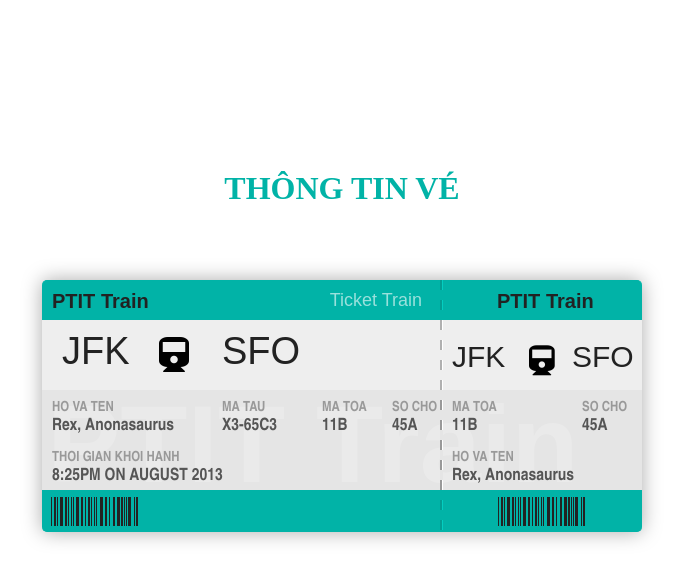
After one commit to LeHoaiDuyBinh/github-WebBanVeTau, a PHP site: page /view/ticketing/BookTickets/hienthongtin.php in a window 1280 px wide. The commit adds this page. Shown: the top 581 px of the page, without its empty margins (298-981 px from the left). Run offline with PHP 8.4, Linux system fonts and the light colour scheme.

Commit message:
add qr code and hienthongtin

```diff
--- a/src/controller/DatVeController.php
+++ b/src/controller/DatVeController.php
@@ -31,4 +31,10 @@
             $thongTinNguoiDat=$_SESSION['data_xacnhan']->thongTinNguoiDat;
             include 'view/ticketing/BookTickets/xacnhan.php';
         }
+        public function hienthongtin() {
+            include 'view/ticketing/BookTickets/hienthongtin.php';
+        }
+        public function qrcode() {
+            include 'view/ticketing/BookTickets/qrcode.php';
+        }
     }
--- /dev/null
+++ b/src/view/css/hienthongtin.css
@@ -0,0 +1,360 @@
+.body-page {
+    margin-left: auto;
+    margin-right: auto;
+    margin-bottom: auto;
+    margin-top: 150px;
+    height: fit-content;
+    display: flex;
+    flex-wrap: wrap;
+    width: 90%;
+}
+
+.title {
+    width: 50%;
+    height: 100px;
+    margin: 0 auto;
+}
+
+.box {
+    position: relative;
+    top: calc(50% - 125px);
+    top: -webkit-calc(50% - 125px);
+    left: calc(50% - 300px);
+    left: -webkit-calc(50% - 300px);
+}
+
+.ticket {
+    width: 600px;
+    height: 250px;
+    background: #01b3a7;
+    border-radius: 5px;
+    box-shadow: 0 0 20px #aaa;
+    border-top: 1px solid #01b3a7;
+    border-bottom: 1px solid #01b3a7;
+}
+
+.ticket:after {
+    content: '';
+    position: absolute;
+    right: 200px;
+    top: 0px;
+    width: 2px;
+    height: 250px;
+    box-shadow: inset 0 0 0 #01b3a7,
+        inset 0 -10px 0 #029e93,
+        inset 0 -20px 0 #01b3a7,
+        inset 0 -30px 0 #029e93,
+        inset 0 -40px 0 #01b3a7,
+        inset 0 -50px 0 #999999,
+        inset 0 -60px 0 #E5E5E5,
+        inset 0 -70px 0 #999999,
+        inset 0 -80px 0 #E5E5E5,
+        inset 0 -90px 0 #999999,
+        inset 0 -100px 0 #E5E5E5,
+        inset 0 -110px 0 #999999,
+        inset 0 -120px 0 #E5E5E5,
+        inset 0 -130px 0 #999999,
+        inset 0 -140px 0 #E5E5E5,
+        inset 0 -150px 0 #B0B0B0,
+        inset 0 -160px 0 #EEEEEE,
+        inset 0 -170px 0 #B0B0B0,
+        inset 0 -180px 0 #EEEEEE,
+        inset 0 -190px 0 #B0B0B0,
+        inset 0 -200px 0 #EEEEEE,
+        inset 0 -210px 0 #B0B0B0,
+        inset 0 -220px 0 #01b3a7,
+        inset 0 -230px 0 #029e93,
+        inset 0 -240px 0 #01b3a7,
+        inset 0 -250px 0 #029e93;
+}
+
+.ticket:before {
+    content: '';
+    position: absolute;
+    z-index: 5;
+    right: 199px;
+    top: 0px;
+    width: 1px;
+    height: 250px;
+    box-shadow: inset 0 0 0 #01b3a7,
+        inset 0 -10px 0 #03cfc1,
+        inset 0 -20px 0 #01b3a7,
+        inset 0 -30px 0 #03cfc1,
+        inset 0 -40px 0 #01b3a7,
+        inset 0 -50px 0 #FFFFFF,
+        inset 0 -60px 0 #E5E5E5,
+        inset 0 -70px 0 #FFFFFF,
+        inset 0 -80px 0 #E5E5E5,
+        inset 0 -90px 0 #FFFFFF,
+        inset 0 -100px 0 #E5E5E5,
+        inset 0 -110px 0 #FFFFFF,
+        inset 0 -120px 0 #E5E5E5,
+        inset 0 -130px 0 #FFFFFF,
+        inset 0 -140px 0 #E5E5E5,
+        inset 0 -150px 0 #FFFFFF,
+        inset 0 -160px 0 #EEEEEE,
+        inset 0 -170px 0 #FFFFFF,
+        inset 0 -180px 0 #EEEEEE,
+        inset 0 -190px 0 #FFFFFF,
+        inset 0 -200px 0 #EEEEEE,
+        inset 0 -210px 0 #FFFFFF,
+        inset 0 -220px 0 #01b3a7,
+        inset 0 -230px 0 #03cfc1,
+        inset 0 -240px 0 #01b3a7,
+        inset 0 -250px 0 #03cfc1;
+}
+
+.content {
+    position: absolute;
+    top: 40px;
+    width: 100%;
+    height: 170px;
+    background: #eee;
+}
+
+.airline {
+    position: absolute;
+    top: 10px;
+    left: 10px;
+    font-family: Arial;
+    font-size: 20px;
+    font-weight: bold;
+    color: #222;
+}
+
+.boarding {
+    position: absolute;
+    top: 10px;
+    right: 220px;
+    font-family: Arial;
+    font-size: 18px;
+    color: rgba(255, 255, 255, 0.6);
+}
+
+.jfk {
+    position: absolute;
+    top: 10px;
+    left: 20px;
+    font-family: Arial;
+    font-size: 38px;
+    color: #222;
+}
+
+.sfo {
+    position: absolute;
+    top: 10px;
+    left: 180px;
+    font-family: Arial;
+    font-size: 38px;
+    color: #222;
+}
+
+.plane {
+    position: absolute;
+    left: 105px;
+    top: 0px;
+}
+
+.sub-content {
+    background: #e5e5e5;
+    width: 100%;
+    height: 100px;
+    position: absolute;
+    top: 70px;
+}
+
+.watermark {
+    position: absolute;
+    left: 5px;
+    top: -10px;
+    font-family: Arial;
+    font-size: 110px;
+    font-weight: bold;
+    color: rgba(255, 255, 255, 0.2);
+}
+
+.name {
+    position: absolute;
+    top: 10px;
+    left: 10px;
+    font-family: Arial Narrow, Arial;
+    font-weight: bold;
+    font-size: 14px;
+    color: #999;
+}
+
+.name span {
+    color: #555;
+    font-size: 17px;
+}
+
+.flight {
+    position: absolute;
+    top: 10px;
+    left: 180px;
+    font-family: Arial Narrow, Arial;
+    font-weight: bold;
+    font-size: 14px;
+    color: #999;
+}
+
+.flight span {
+    color: #555;
+    font-size: 17px;
+}
+
+.gate {
+    position: absolute;
+    top: 10px;
+    left: 280px;
+    font-family: Arial Narrow, Arial;
+    font-weight: bold;
+    font-size: 14px;
+    color: #999;
+}
+
+.gate span {
+    color: #555;
+    font-size: 17px;
+}
+
+
+.seat {
+    position: absolute;
+    top: 10px;
+    left: 350px;
+    font-family: Arial Narrow, Arial;
+    font-weight: bold;
+    font-size: 14px;
+    color: #999;
+}
+
+.seat span {
+    color: #555;
+    font-size: 17px;
+}
+
+.boardingtime {
+    position: absolute;
+    top: 60px;
+    left: 10px;
+    font-family: Arial Narrow, Arial;
+    font-weight: bold;
+    font-size: 14px;
+    color: #999;
+}
+
+.boardingtime span {
+    color: #555;
+    font-size: 17px;
+}
+
+.barcode {
+    position: absolute;
+    left: 8px;
+    bottom: 6px;
+    height: 30px;
+    width: 90px;
+    background: #222;
+    box-shadow: inset 0 1px 0 #01b3a7,
+        inset -2px 0 0 #01b3a7,
+        inset -4px 0 0 #222,
+        inset -5px 0 0 #01b3a7,
+        inset -6px 0 0 #222,
+        inset -9px 0 0 #01b3a7,
+        inset -12px 0 0 #222,
+        inset -13px 0 0 #01b3a7,
+        inset -14px 0 0 #222,
+        inset -15px 0 0 #01b3a7,
+        inset -16px 0 0 #222,
+        inset -17px 0 0 #01b3a7,
+        inset -19px 0 0 #222,
+        inset -20px 0 0 #01b3a7,
+        inset -23px 0 0 #222,
+        inset -25px 0 0 #01b3a7,
+        inset -26px 0 0 #222,
+        inset -26px 0 0 #01b3a7,
+        inset -27px 0 0 #222,
+        inset -30px 0 0 #01b3a7,
+        inset -31px 0 0 #222,
+        inset -33px 0 0 #01b3a7,
+        inset -35px 0 0 #222,
+        inset -37px 0 0 #01b3a7,
+        inset -40px 0 0 #222,
+        inset -43px 0 0 #01b3a7,
+        inset -44px 0 0 #222,
+        inset -45px 0 0 #01b3a7,
+        inset -46px 0 0 #222,
+        inset -48px 0 0 #01b3a7,
+        inset -49px 0 0 #222,
+        inset -50px 0 0 #01b3a7,
+        inset -52px 0 0 #222,
+        inset -54px 0 0 #01b3a7,
+        inset -55px 0 0 #222,
+        inset -57px 0 0 #01b3a7,
+        inset -59px 0 0 #222,
+        inset -61px 0 0 #01b3a7,
+        inset -64px 0 0 #222,
+        inset -66px 0 0 #01b3a7,
+        inset -67px 0 0 #222,
+        inset -68px 0 0 #01b3a7,
+        inset -69px 0 0 #222,
+        inset -71px 0 0 #01b3a7,
+        inset -72px 0 0 #222,
+        inset -73px 0 0 #01b3a7,
+        inset -75px 0 0 #222,
+        inset -77px 0 0 #01b3a7,
+        inset -80px 0 0 #222,
+        inset -82px 0 0 #01b3a7,
+        inset -83px 0 0 #222,
+        inset -84px 0 0 #01b3a7,
+        inset -86px 0 0 #222,
+        inset -88px 0 0 #01b3a7,
+        inset -89px 0 0 #222,
+        inset -90px 0 0 #01b3a7;
+}
+
+.slip {
+    left: 455px;
+}
+
+.nameslip {
+    top: 60px;
+    left: 410px;
+}
+
+.flightslip {
+    left: 410px;
+}
+
+.seatslip {
+    left: 540px;
+}
+
+.jfkslip {
+    font-size: 30px;
+    top: 20px;
+    left: 410px;
+}
+
+.sfoslip {
+    font-size: 30px;
+    top: 20px;
+    left: 530px;
+}
+
+.planeslip {
+    top: 10px;
+    left: 475px;
+}
+
+.airlineslip {
+    left: 455px;
+}
+
+@media (max-width: 992px) {
+    /* res body */
+    .body-page {
+        margin-top: 50px !important;
+    }
+}
--- /dev/null
+++ b/src/view/ticketing/BookTickets/hienthongtin.php
@@ -0,0 +1,53 @@
+<link rel="stylesheet" href="/view/css/hienthongtin.css">
+<link rel="stylesheet" href="https://cdnjs.cloudflare.com/ajax/libs/font-awesome/4.7.0/css/font-awesome.min.css">
+<div class="body-page">
+    <h1 class="title" style="text-transform: uppercase; color: #01b3a7; text-align: center !important; margin-top: 10px !important; padding: 10px !important"><strong>THÔNG TIN VÉ</strong></h1>
+    <div class="box">
+        <div class="ticket">
+            <span class="airline">PTIT Train</span>
+            <span class="airline airlineslip">PTIT Train</span>
+            <span class="boarding">Ticket Train</span>
+            <div class="content">
+                <span class="jfk">JFK</span>
+                <span class="plane">
+                    <i class="fa fa-train" aria-hidden="true" style="font-size:35px; margin-top:17px; margin-left: 12px;"></i>
+                </span>
+                <span class="sfo">SFO</span>
+                <span class="jfk jfkslip">JFK</span>
+                <span class="plane planeslip">
+                    <i class="fa fa-train" aria-hidden="true" style="font-size:30px; margin-top:15px; margin-left: 12px;"></i>
+                </span>
+                <span class="sfo sfoslip">SFO</span>
+                <div class="sub-content">
+                    <span class="watermark">PTIT Train</span>
+                    <span class="name">HO VA TEN<br>
+                        <span>Rex, Anonasaurus</span>
+                    </span>
+                    <span class="flight">MA TAU<br>
+                        <span>X3-65C3</span>
+                    </span>
+                    <span class="gate">MA TOA<br>
+                        <span>11B</span>
+                    </span>
+                    <span class="seat">SO CHO<br>
+                        <span>45A</span>
+                    </span>
+                    <span class="boardingtime">THOI GIAN KHOI HANH<br>
+                        <span>8:25PM ON AUGUST 2013</span>
+                    </span>
+                    <span class="flight flightslip">MA TOA<br>
+                        <span>11B</span>
+                    </span>
+                    <span class="seat seatslip">SO CHO<br>
+                        <span>45A</span>
+                    </span>
+                    <span class="name nameslip">HO VA TEN<br>
+                        <span>Rex, Anonasaurus</span>
+                    </span>
+                </div>
+            </div>
+            <div class="barcode"></div>
+            <div class="barcode slip"></div>
+        </div>
+    </div>
+</div>
```
Also changed, not shown: src/route.php (+22 -19 lines), src/view/ticketing/BookTickets/qrcode.php (added, +122 -0 lines).
